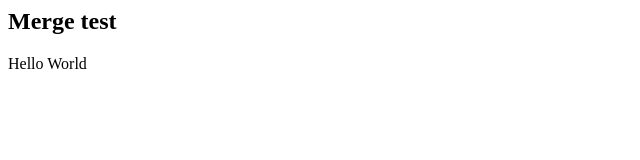
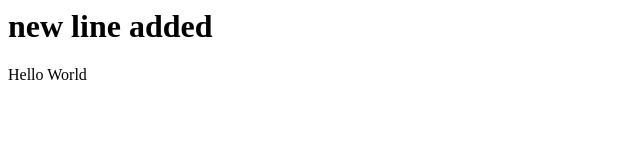
Before and after one commit to SiddhiRepo/gitTrail, a plain HTML site: page index.html in a window 1280 px wide. Shown: the whole page, without its empty margins (0-640 px from the left). Drawn offline with Linux system fonts and the light colour scheme.

Commit message:
add check

```diff
--- a/index.html
+++ b/index.html
@@ -1,7 +1,7 @@
 <html>
 
 <body>
-    <h2>Merge test</h2>
+  <h1>new line added</h1>
     <p>
         Hello World
     </p>
```
